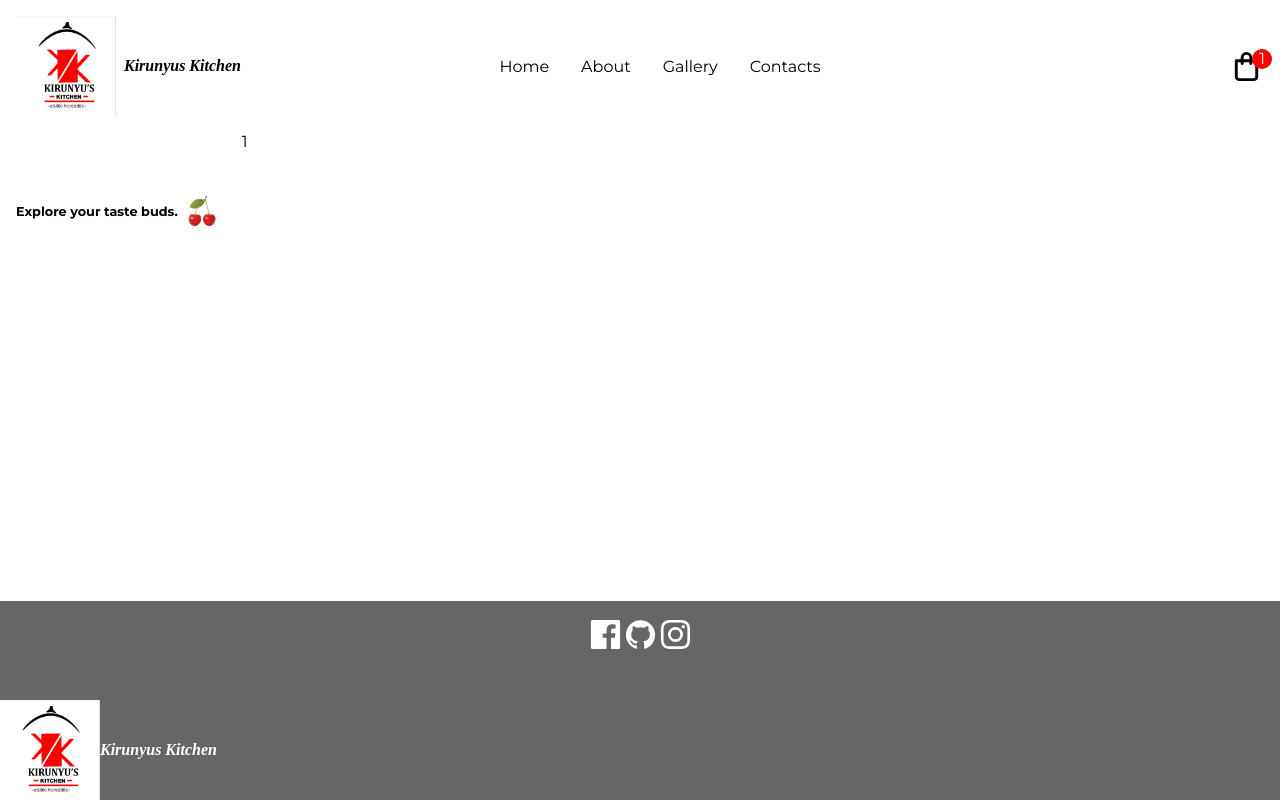
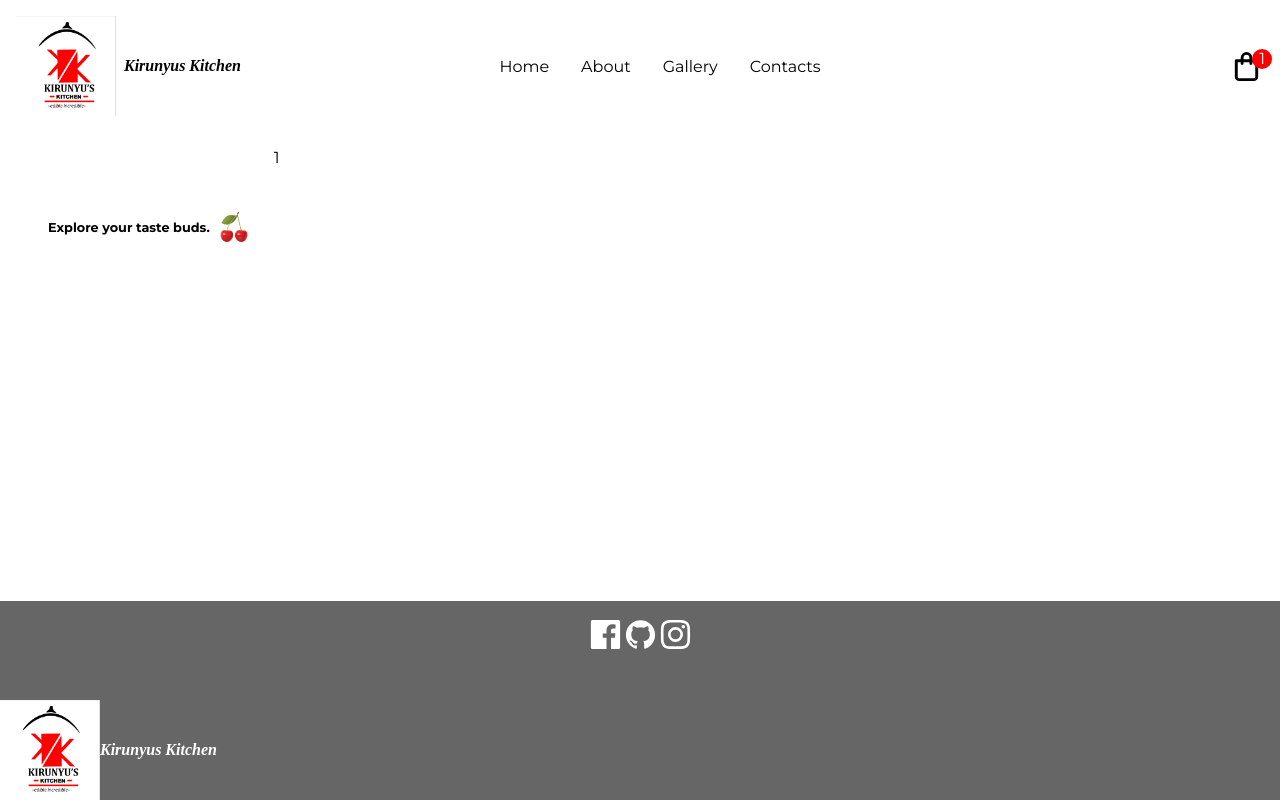
Before and after one commit to Charlotte-Natasha/Kirunyus-Kitchen, a Next.js app: page / in a window 1280 px wide. Built offline with nearby package versions, Linux system fonts and the light colour scheme; a web font is replaced by a local one.

Commit message:
added styling to home module css

```diff
--- a/styles/Home.module.css
+++ b/styles/Home.module.css
@@ -0,0 +1,3 @@
+.container{
+    padding: 1rem 2rem;
+}
```
